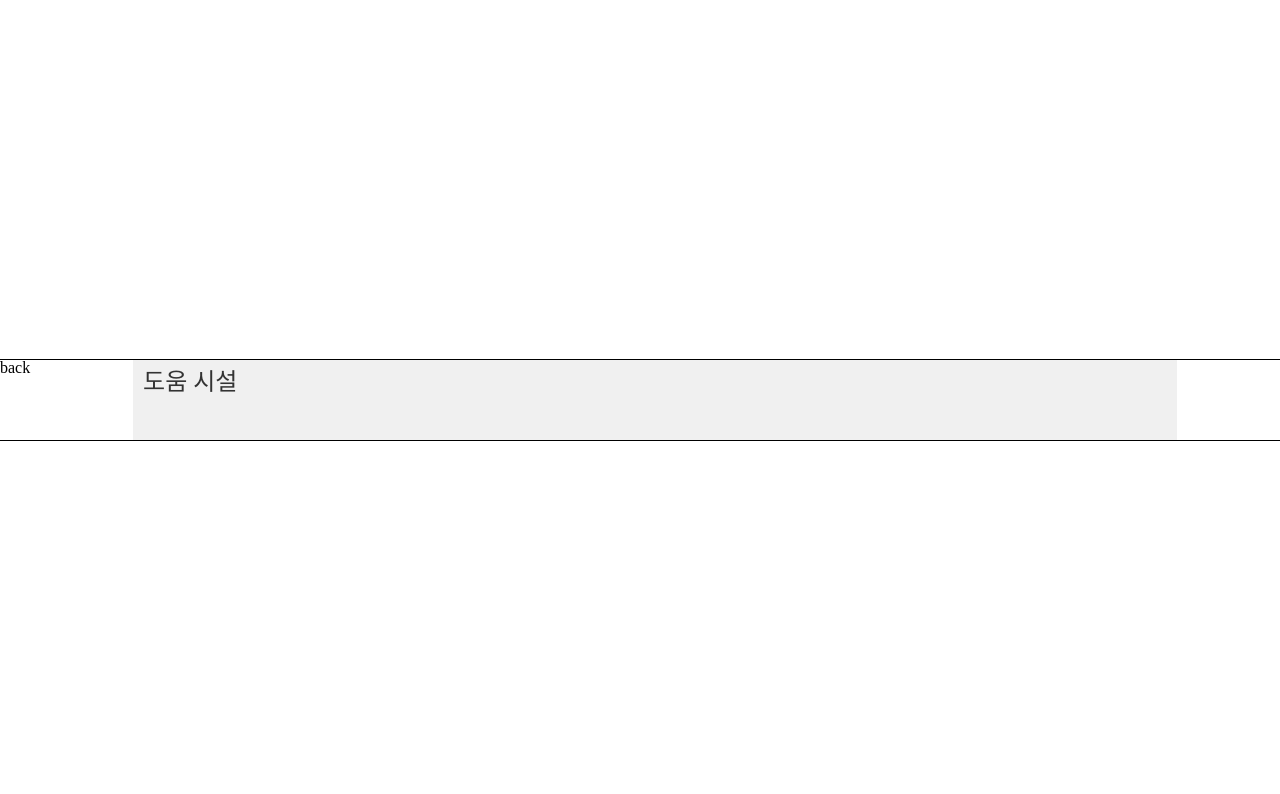
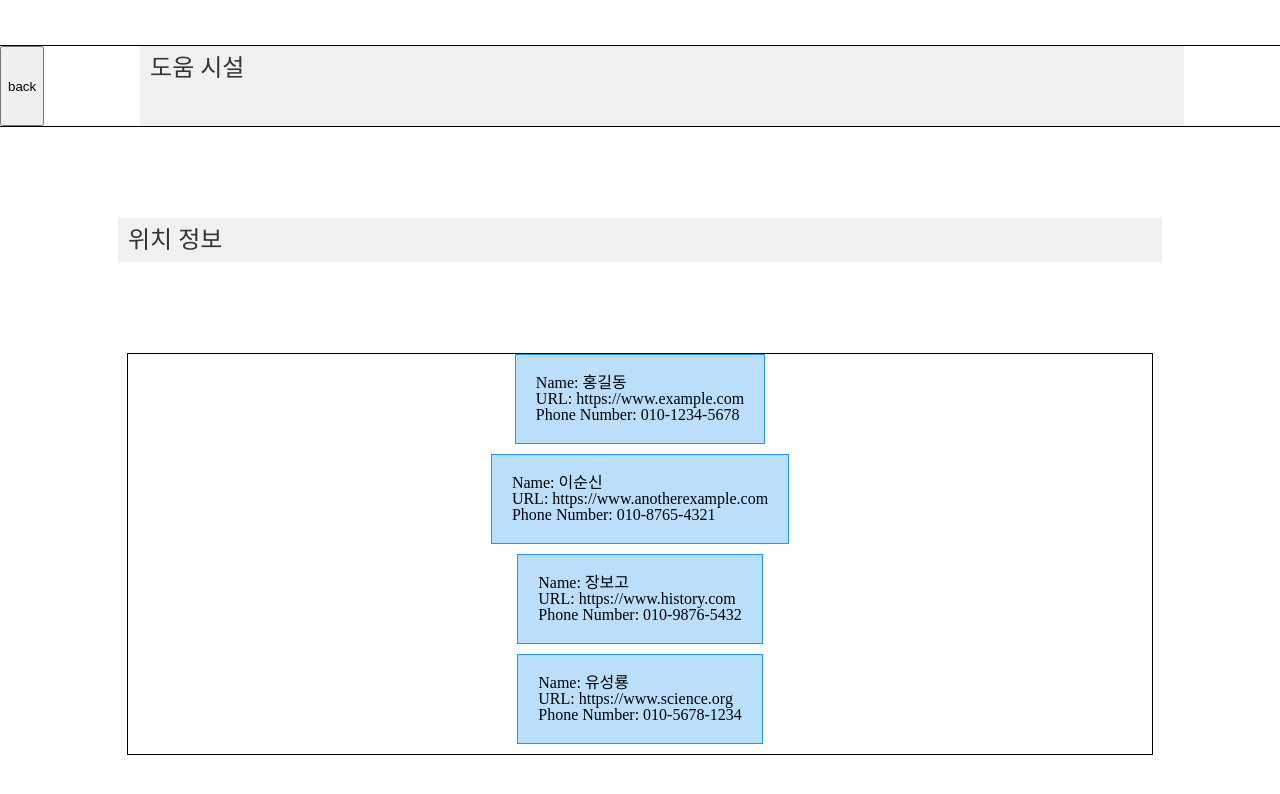
Before and after one commit to CWDll/Mearing, a React (Create React App) app: page /center in a window 1280 px wide. Shown: the top 794 px of the page. Built offline with nearby package versions, Linux system fonts and the light colour scheme.

Commit message:
[Test] CenterPage 더미데이터 테스트

```diff
--- a/src/pages/CenterPage/CenterPage.tsx
+++ b/src/pages/CenterPage/CenterPage.tsx
@@ -4,6 +4,7 @@ import { useNavigate } from "react-router-dom";
 
 // 컴포넌트 가져오기
 import TitleBar from "../../components/TitleBar";
+import ContentBox from "../../components/ContentBox";
 
 const CenterPage: React.FC = () => {
   const navigate = useNavigate();
@@ -12,12 +13,39 @@ const CenterPage: React.FC = () => {
     navigate("/");
   };
 
+  // 더미데이터 사용하기
+interface ContactData {
+    type: 'contact';
+    name: string;
+    url: string;
+    phoneNumber: string;
+}
+
+
+    // Contact 타입 더미 데이터만 생성
+    const dummyData: ContactData[] = [
+      { type: 'contact', name: "홍길동", url: "https://www.example.com", phoneNumber: "010-1234-5678" },
+      { type: 'contact', name: "이순신", url: "https://www.anotherexample.com", phoneNumber: "010-8765-4321" },
+      { type: 'contact', name: "장보고", url: "https://www.history.com", phoneNumber: "010-9876-5432" },
+      { type: 'contact', name: "유성룡", url: "https://www.science.org", phoneNumber: "010-5678-1234" },
+      { type: 'contact', name: "김유신", url: "https://www.military.kr", phoneNumber: "010-4321-8765" },
+      { type: 'contact', name: "강감찬", url: "https://www.leadership.com", phoneNumber: "010-5678-9101" },
+      { type: 'contact', name: "조조", url: "https://www.strategist.cn", phoneNumber: "010-2345-6789" },
+      { type: 'contact', name: "제갈량", url: "https://www.wisdom.net", phoneNumber: "010-8765-4321" }
+    ];
+
   return (
     <S.CenterContainer>
       <S.Header>
-        <div>back</div>
+        <button onClick={goToBack}>back</button>
         <TitleBar title="도움 시설"/>
       </S.Header>
+      <TitleBar title="위치 정보"/>
+      <S.CenterBodyContainer>
+        {dummyData.map((item, index) => (
+            <ContentBox key={index} name={item.name} url={item.url} phoneNumber={item.phoneNumber} />
+        ))}
+      </S.CenterBodyContainer>
     </S.CenterContainer>
   );
 };
--- a/src/pages/CenterPage/style.tsx
+++ b/src/pages/CenterPage/style.tsx
@@ -16,3 +16,13 @@ export const Header = styled.div`
   height: 5em;
   border: 1px solid black;
   `;
+
+  export const CenterBodyContainer = styled.div`
+    display: flex;
+    flex-direction: column;
+    align-items: center;
+    width: 80%;
+    height: 25em;
+    border: 1px solid black;
+    overflow-y: auto;
+    `;
--- a/src/pages/MainPage/MainPage.tsx
+++ b/src/pages/MainPage/MainPage.tsx
@@ -29,7 +29,7 @@ const MainPage: React.FC = () => {
     type: 'date';
     date: string;
     content: string;
-}
+  }
 interface ContactData {
     type: 'contact';
     name: string;
```
